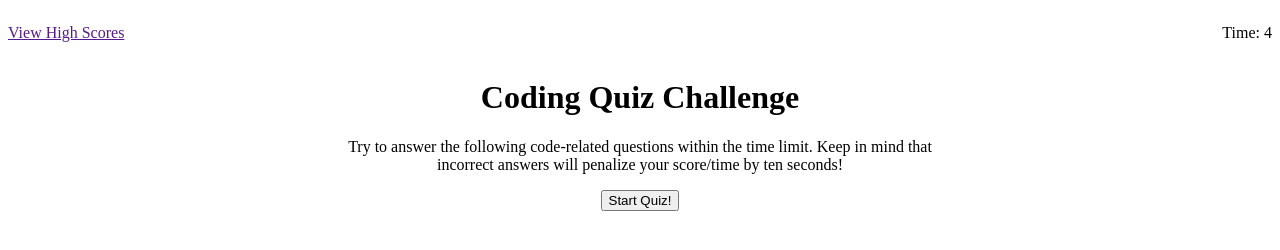
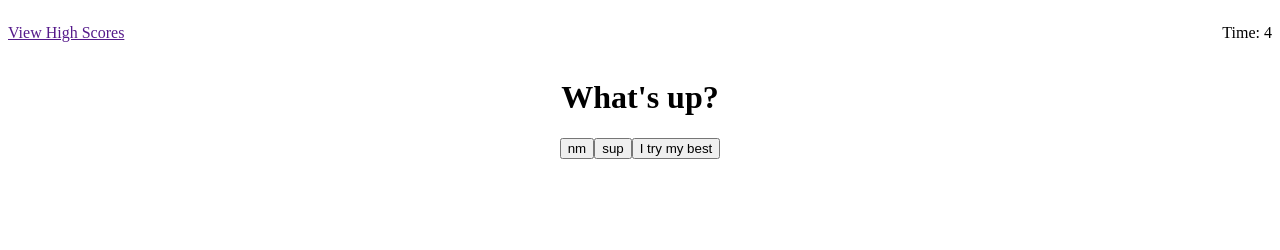
Before and after one commit to thetinaest/code-quiz, a plain HTML site: page index.html in a window 1280 px wide. Both pictures are taken after a click on the button "Start Quiz!". Drawn offline with Linux system fonts and the light colour scheme.

Commit message:
displays question text and question buttons, adds event listeners

```diff
--- a/assets/script.js
+++ b/assets/script.js
@@ -1,30 +1,43 @@
 // global vars
 var startBtn = document.querySelector("#start-quiz");
 var startTime = 5;
+//don't forget to set time back to 75 !!!!!!!!!!!!!!!!!!!!!!!!!!!!!!!!!!!!!!!
 var time = startTime;
 var timer = document.querySelector('#count-down');
+var questionCounter = 0;
+var questionDisplay = document.querySelector('#question');
+var answersBox = document.querySelector('#answers');
+var introP = document.querySelector('#intro');
 var allQuestions = [
   {
       question: "What's up?",
       A: "nm",
       B: "sup",
-        C: "I try my best"
+      C: "I try my best",
+      correct1: "nm"
   },
   {
       question: "How r u",
       A: "good",
       B: "bad",
-        C: "great"
+      C: "great",
+      correct2: "great"
   }
 ];
 
-console.log(timer);
 //functions
+var restart = function() {
+  location.reload();
+}
+
+// function selectObjKeys() {
+
+// };
+
 function startCountdown() {
-    console.log(timer);
+  // selectObjKeys();
   interval = setInterval(() => {
       timer.innerHTML = ("Time: " + time);
-        console.log(time);
     time--;
     if (time < 0 ) {
       clearInterval(interval)
@@ -32,24 +45,43 @@ function startCountdown() {
       alert('Quiz Over')
     }
   }, 1000);
+};
+
+
+var startGame = function() {
+  time = startTime;
+  startCountdown();
+  startBtn.remove();
+  introP.remove();
+  createQuestions();
+
 
 };
 
-
-
-// var questions = function() {
-//     console.log("hi");
-//     createQuestions();
-// };
+var checkanswer = function() {
+  console.log("Hell yeah!");
+  // if
+}
 
 var createQuestions = function() {
-    time = startTime;
-    startCountdown();
-    for (var i=0; i<allQuestions.length; i++) {
-        console.log(allQuestions[i]);
+  var buttonA = document.createElement("button");
+  var buttonB = document.createElement("button");
+  var buttonC = document.createElement("button");
+  var A = answersBox.appendChild(buttonA);
+  var B = answersBox.appendChild(buttonB);
+  var C = answersBox.appendChild(buttonC);
+  A.setAttribute("id", "A");
+  B.setAttribute("id", "B");
+  C.setAttribute("id", "C");
+
+  // for (var i=0; i<allQuestions.length; i++) {
+    questionDisplay.innerText = allQuestions[questionCounter].question;
+    buttonA.innerText = allQuestions[questionCounter].A;
+    buttonB.innerText = allQuestions[questionCounter].B;
+    buttonC.innerText = allQuestions[questionCounter].C;
+  // }
+  buttonA.addEventListener("click", checkanswer())
 }
 
-};
-
 //event listener
-startBtn.addEventListener("click", createQuestions);
+startBtn.addEventListener("click", startGame);
--- a/index.html
+++ b/index.html
@@ -12,11 +12,13 @@
         <a id="viewHighScore" href="">View High Scores</a>
         <p id="count-down"></p>
     </header>
-    <div id="quiz-content">
-        <h1>Coding Quiz Challenge</h1>
-        <p>Try to answer the following code-related questions within the time limit. Keep in mind that incorrect answers will penalize your score/time by ten seconds!</p>
+    <main id="quiz-content">
+        <h1 id="question">Coding Quiz Challenge</h1>
+        <div id="answers">
+            <p id="intro">Try to answer the following code-related questions within the time limit. Keep in mind that incorrect answers will penalize your score/time by ten seconds!</p>
+        </div>
         <button id="start-quiz">Start Quiz!</button>
-    </div>
+    </main>
 
 
 
```
Lines whose indentation alone changed are shown as unchanged.
